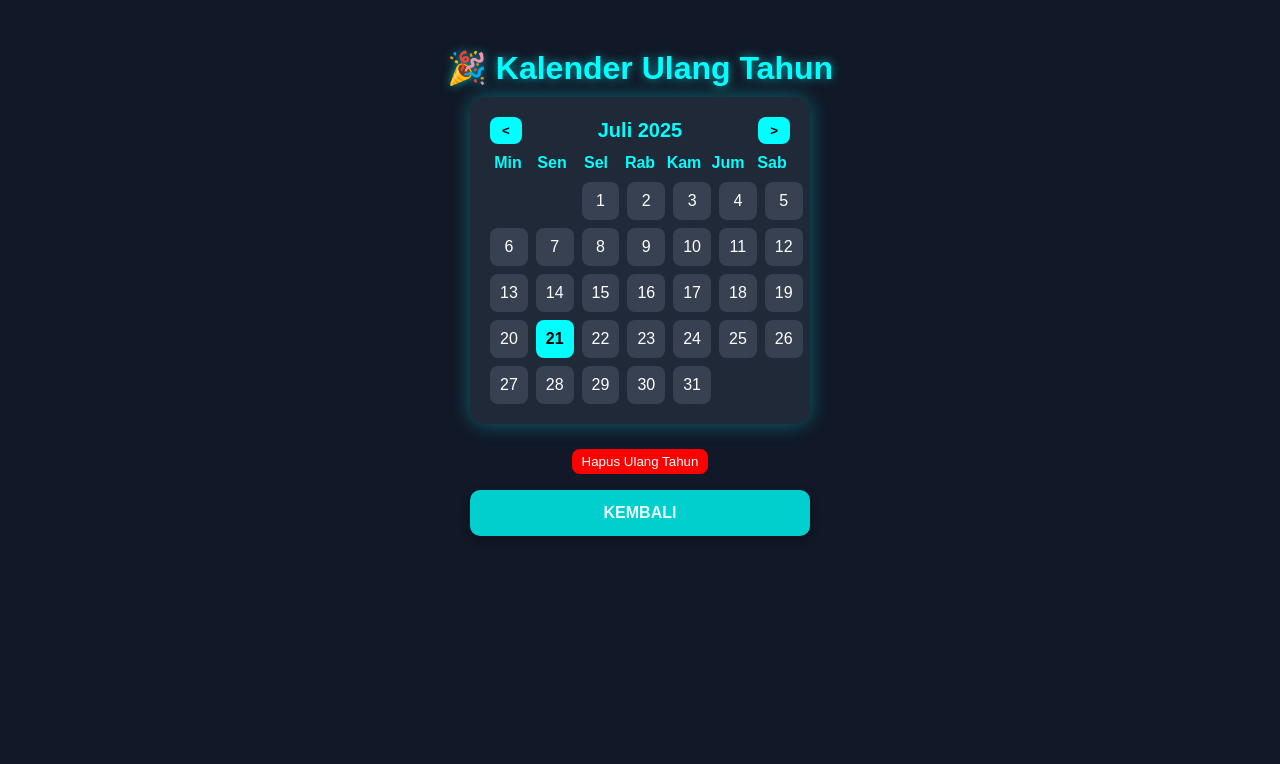
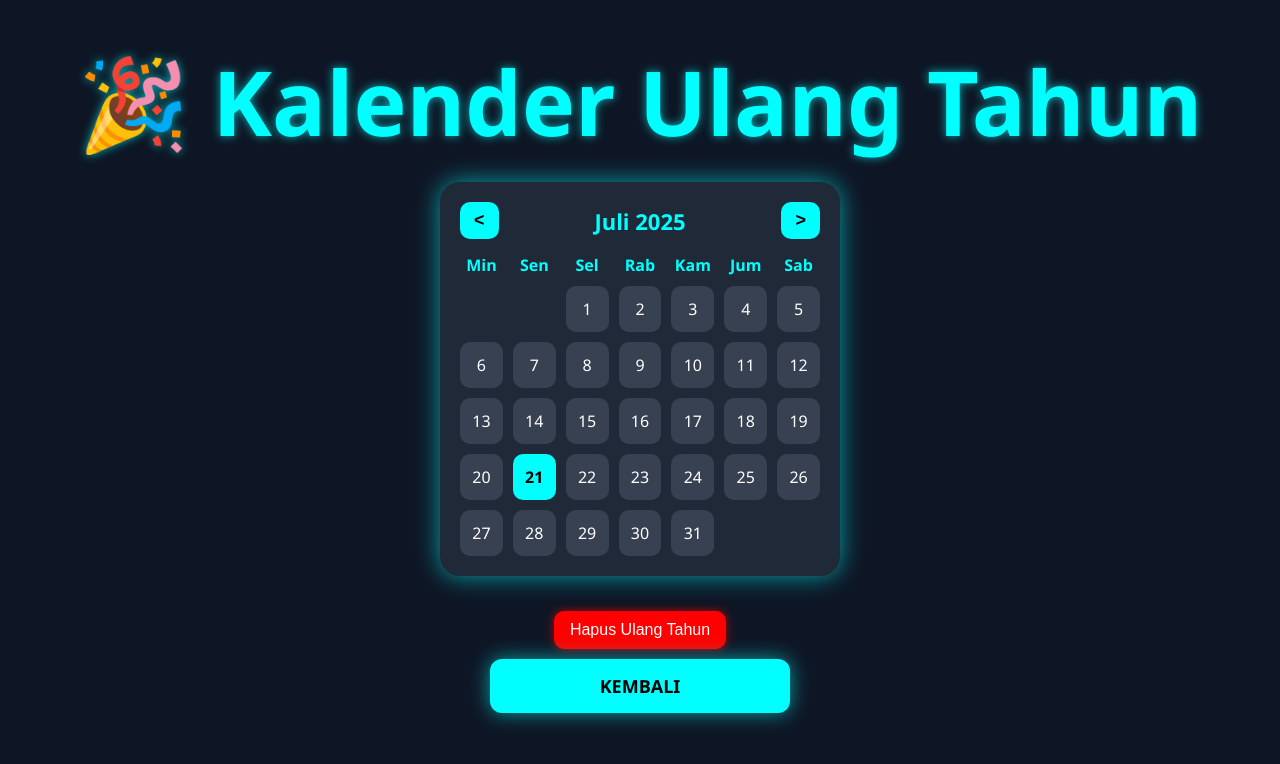
Before and after one commit to almas027/ZeroByteID, a plain HTML site: page calendar.html in a window 1280 px wide. Drawn offline with Linux system fonts and the light colour scheme.

Commit message:
Update calendar.html

```diff
--- a/calendar.html
+++ b/calendar.html
@@ -2,52 +2,62 @@
 <html lang="id">
 <head>
   <meta charset="UTF-8">
-  <title>Kalender Ulang Tahun</title>
+  <title>🎉 Kalender Ulang Tahun</title>
+  <meta name="viewport" content="width=device-width, initial-scale=1.0">
   <style>
+    * {
+      box-sizing: border-box;
+    }
+
     body {
-      background: #111827;
-      font-family: Arial, sans-serif;
+      margin: 0;
+      background: #0e1625;
+      font-family: 'Segoe UI', sans-serif;
       color: white;
       display: flex;
       flex-direction: column;
       align-items: center;
-      height: 100vh;
-      padding-top: 20px;
+      min-height: 100vh;
+      padding: 20px;
     }
 
     h1 {
+      font-size: 7vw;
       color: #00ffff;
-      margin-bottom: 10px;
-      text-shadow: 0 0 10px #00ffff99;
+      text-shadow: 0 0 10px #00ffffaa;
+      margin: 20px 0;
+      text-align: center;
     }
 
     .calendar {
       background: #1f2937;
       padding: 20px;
-      border-radius: 15px;
-      box-shadow: 0 0 20px #00ffff55;
-      width: 300px;
+      border-radius: 20px;
+      box-shadow: 0 0 25px #00ffff99;
+      width: 95%;
+      max-width: 400px;
     }
 
     .header {
       display: flex;
       justify-content: space-between;
       align-items: center;
-      margin-bottom: 10px;
+      margin-bottom: 15px;
     }
 
     .header button {
       background-color: #00ffff;
       color: black;
-      padding: 6px 12px;
+      padding: 8px 14px;
       border: none;
-      border-radius: 8px;
+      border-radius: 10px;
       font-weight: bold;
+      font-size: 18px;
       cursor: pointer;
     }
 
     .month-year {
-      font-size: 20px;
+      font-size: 22px;
       font-weight: bold;
       text-align: center;
       color: #00ffff;
@@ -56,7 +66,7 @@
     .days {
       display: grid;
       grid-template-columns: repeat(7, 1fr);
-      gap: 8px;
+      gap: 10px;
       margin-top: 10px;
     }
 
@@ -68,10 +78,10 @@
 
     .day {
       text-align: center;
-      padding: 10px;
+      padding: 12px 0;
       background: #374151;
-      border-radius: 8px;
-      cursor: pointer;
+      border-radius: 10px;
+      font-size: 16px;
       transition: 0.2s;
       position: relative;
     }
@@ -95,7 +105,7 @@
     .marked::after {
       content: "🎂";
       position: absolute;
-      top: 2px;
+      top: 3px;
       right: 6px;
     }
 
@@ -103,41 +113,64 @@
       margin-top: 15px;
       color: #00ff88;
       font-weight: bold;
+      text-align: center;
+      font-size: 18px;
     }
 
     .delete-btn {
       background: red;
       color: white;
       border: none;
-      border-radius: 8px;
-      padding: 5px 10px;
-      margin-top: 10px;
+      border-radius: 10px;
+      padding: 10px 16px;
+      font-size: 16px;
+      margin: 20px 0 10px 0;
       cursor: pointer;
+      box-shadow: 0 0 10px #ff0000aa;
     }
 
-   .tombol {
-     position: absolute;
-     top: 460px;
-     display: block;
-     width: 300%; /* Atur panjang tombol (contoh: 60%) */
-     max-width: 300px; /* Biar tidak terlalu panjang di layar lebar */
-     margin: 30px auto; /* Tengah secara horizontal dan beri jarak dari atas */
-     padding: 14px 20px;
-     background-color: #00CFCD;
-     color: #E9FBFB;
-     text-align: center;
-     text-decoration: none;
-     font-weight: bold;
-     border-radius: 10px;
-     box-shadow: 0 4px 10px rgba(0,0,0,0.3);
-     transition: background 0.3s ease, transform 0.2s ease;
+    .tombol {
+      background-color: #00ffff;
+      color: #000;
+      padding: 15px;
+      border-radius: 12px;
+      text-decoration: none;
+      font-weight: bold;
+      width: 100%;
+      max-width: 300px;
+      text-align: center;
+      box-shadow: 0 0 20px #00ffff99;
+      font-size: 18px;
     }
 
-   .tombol:hover {
-     background-color: #45a049;
-     transform: scale(1.05);
+    .tombol:hover {
+      background-color: #00e0e0;
+      transform: scale(1.03);
     }
 
+    @media (max-width: 480px) {
+      h1 {
+        font-size: 8vw;
+      }
+
+      .header button {
+        font-size: 16px;
+        padding: 6px 12px;
+      }
+
+      .month-year {
+        font-size: 18px;
+      }
+
+      .day {
+        padding: 10px 0;
+        font-size: 14px;
+      }
+
+      .tombol {
+        font-size: 16px;
+      }
+    }
   </style>
 </head>
 <body>
@@ -166,8 +199,7 @@
 
 <div class="notif" id="notif"></div>
 <button class="delete-btn" onclick="hapusUlangTahun()">Hapus Ulang Tahun</button>
-
- <a href="gameseru.html" class="tombol">KEMBALI</a>
+<a href="gameseru.html" class="tombol">KEMBALI</a>
 
 <script>
   const monthNames = [
@@ -179,7 +211,6 @@
   let selectedMonth = current.getMonth();
   let selectedYear = current.getFullYear();
 
-  // Ambil dari localStorage
   let ulangTahun = localStorage.getItem("ulangTahun");
   ulangTahun = ulangTahun ? JSON.parse(ulangTahun) : null;
 
```
